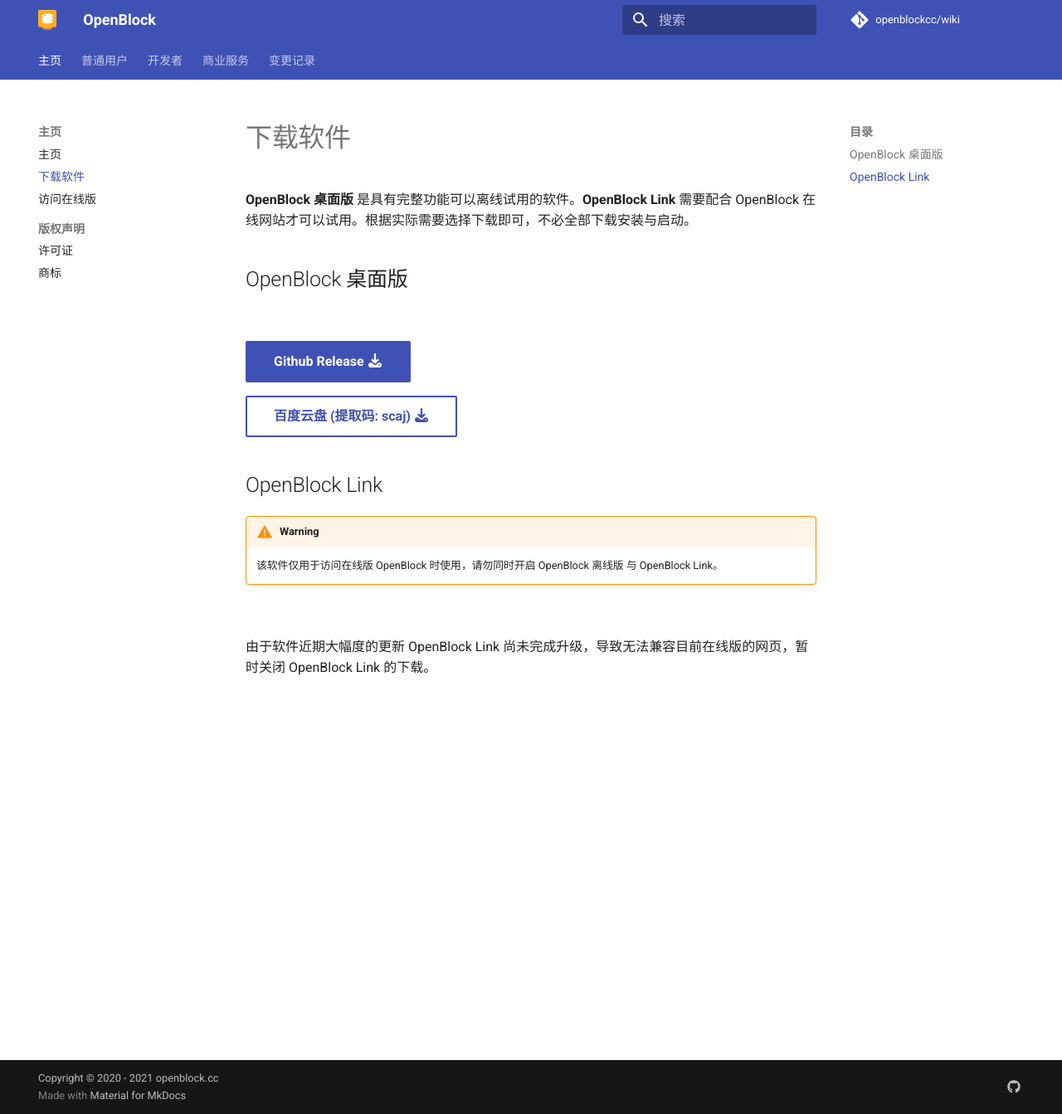
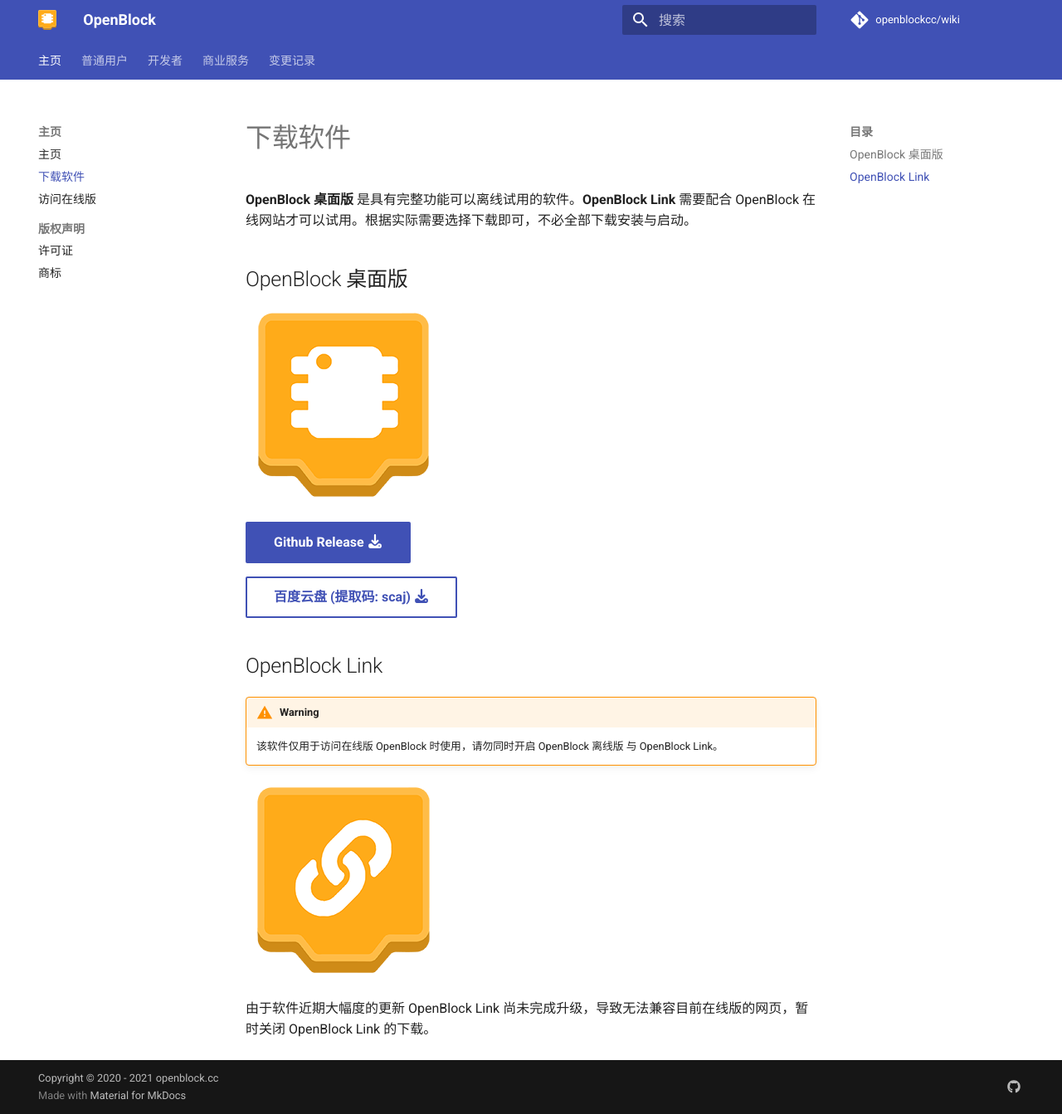
Before and after one commit to openblockcc/openblockcc.github.io, an MkDocs documentation site: the page built from docs/download-software.md, in a window 1280 px wide and 1343 px high. Shown: the whole window at 83% size. Built offline with MkDocs 1.6.1 and Material for MkDocs 9.7.7, drawn with Linux system fonts in a browser that asks for light colours; comment, search, counter and statistics services are not loaded.

Commit message:
fix image path

```diff
--- a/docs/download-software.md
+++ b/docs/download-software.md
@@ -2,7 +2,7 @@
 
 ## OpenBlock 桌面版
 
-![](assets\OpenBlock.png)
+![](assets/OpenBlock.png)
 
 [Github Release :fontawesome-solid-download:](https://github.com/openblockcc/openblock-desktop/releases){: .md-button  .md-button--primary}
 
@@ -13,6 +13,6 @@
 !!! warning
     该软件仅用于访问在线版 OpenBlock 时使用，请勿同时开启 OpenBlock 离线版 与 OpenBlock  Link。
 
-![](assets\OpenBlock-Link.png)
+![](assets/OpenBlock-Link.png)
 
 由于软件近期大幅度的更新 OpenBlock Link 尚未完成升级，导致无法兼容目前在线版的网页，暂时关闭 OpenBlock Link 的下载。
```
